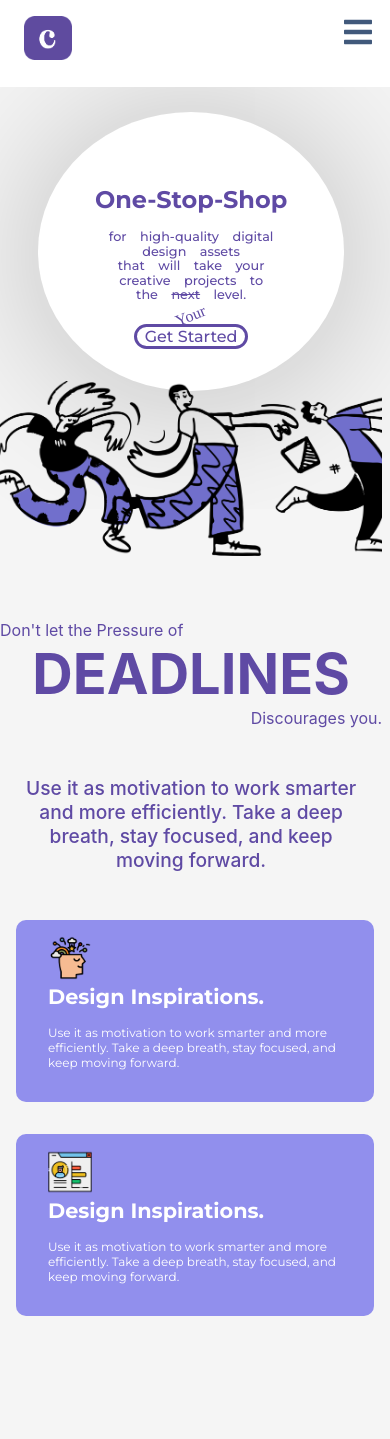
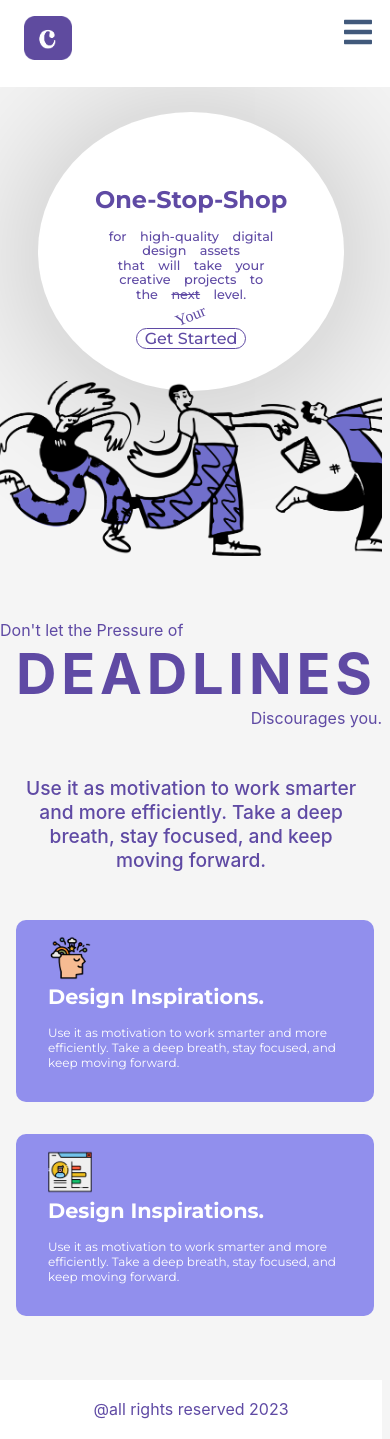
Before and after one commit to suraj9318/assignment-freelansh, a React (Create React App) app: page / in a window 390 px wide. Before the commit the page ends 1348 px from the top, so only its background shows below. Built offline with nearby package versions, Linux system fonts and the light colour scheme; a web font is replaced by a local one.

Commit message:
added footer

```diff
--- a/src/App.css
+++ b/src/App.css
@@ -280,7 +280,8 @@ body{
   .get-started{
     padding: 0rem 0.5rem !important;
     font-size: 1rem !important;
-    margin-top: -0.4rem !important;
+    margin-top: -0.1rem !important;
+    border: 1px solid #5F4AA4 !important;
   }
   .oval p{
     font-size: 0.8rem !important;
@@ -302,9 +303,10 @@ body{
 }
 .theme h1{
   font-size: 3.5rem !important;
-  color: #5F4AA4;
-  text-align: center;
-  padding: 0 1rem;
+    color: #5F4AA4;
+    text-align: center;
+    padding: 0 1rem;
+    letter-spacing: 0.3rem;
 }
 
 
@@ -828,3 +830,16 @@ margin: 1rem 0rem !important;
  .fearure p{
   margin-block: 1rem;
 }
+
+.footer{
+  background-color: white;
+  margin-top: 2rem;
+  height: 7vh;
+  display: flex;
+  justify-content: center;
+  align-items: center;
+}
+
+.footer p{
+  color: #5F4AA4;
+}
--- a/src/App.jsx
+++ b/src/App.jsx
@@ -8,6 +8,7 @@ import ThemeLine from './componets/ThemeLine';
 
 import feature1 from './assets/images/feature1.png'
 import feature2 from './assets/images/feature2.png'
+import Footer from './componets/Footer';
 
 
 function App() {
@@ -22,6 +23,7 @@ function App() {
     <Feature img={feature2}/>
 
     </div>
+    <Footer/>
     </>
   );
 }
--- /dev/null
+++ b/src/componets/Footer.jsx
@@ -0,0 +1,11 @@
+import React from 'react'
+
+const Footer = () => {
+  return (
+    <div className='container-fluid footer'>
+        <p>@all rights reserved 2023</p>
+    </div>
+  )
+}
+
+export default Footer
```
